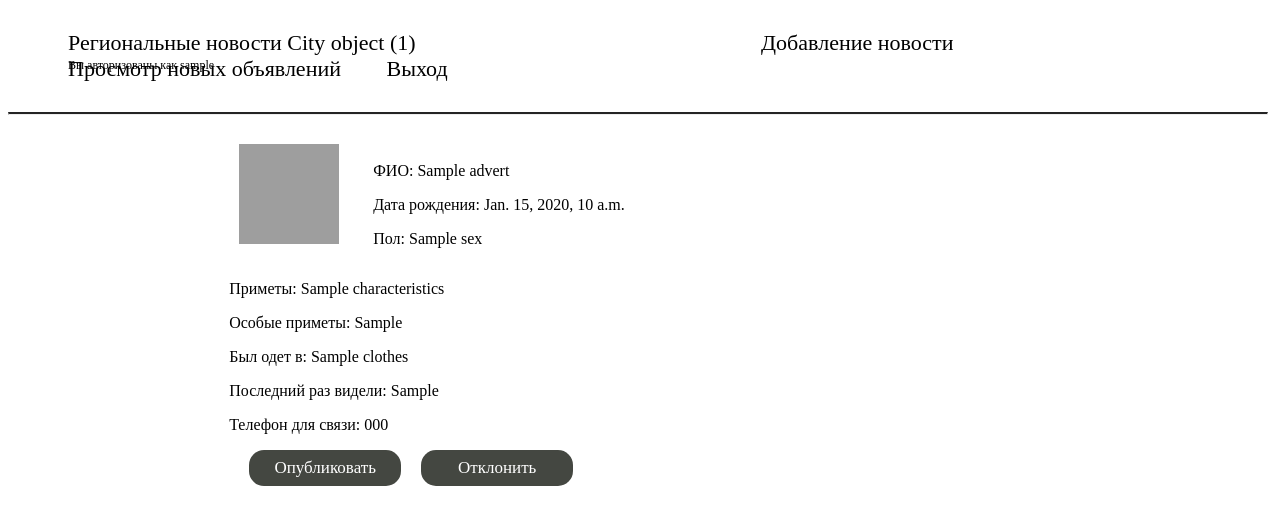
After one commit to savvinm/STProgect, a Django app: template townnews/templates/newadverts.html in a window 1280 px wide. The commit adds this page. Shown: the top 525 px of the page. Run offline with Django 3.2, Linux system fonts and the light colour scheme; tables that the repository leaves empty hold one stand-in row (values such as "Sample post"); the template is opened without the code that fills it: values that come from a table or form of the project are taken from there, most other values are stand-ins (such as "Sample title", 1, 10 or a date in 2020); grey boxes are pictures that could not be loaded.

Commit message:
moderation added

```diff
--- /dev/null
+++ b/townnews/static/css/adverts.css
@@ -0,0 +1,61 @@
+.container{
+margin: 0 auto;
+width: 65%;
+
+}
+.image_box div{
+  display: inline-block;
+}
+.image_text{
+  margin-left: 30px;
+}
+.ad_image{
+  margin-left: 10px;
+}
+.adverts a{
+  text-align: center;
+  display: inline-block;
+  margin-left: 20px;
+  text-decoration: none;
+  width: 120px;
+  margin-top: 0px;
+  font-size: 17px;
+  appearance: none;
+  border: 0;
+  border-radius: 15px;
+  background: #444741;
+  color: #fff;
+  padding: 8px 16px;
+}
+.advert{
+  margin-top: 40px;
+}
+.moderation_form{
+
+}
+/*.accept_link{
+  margin-left: 30px;
+  text-decoration: none;
+  width: 300px;
+  margin-top: 20px;
+  font-size: 17px;
+  appearance: none;
+  border: 0;
+  border-radius: 15px;
+  background: #444741;
+  color: #fff;
+  padding: 8px 16px;
+}
+.reject_link{
+  margin-left: 50px;
+  text-decoration: none;
+  width: 300px;
+  margin-top: 20px;
+  font-size: 17px;
+  appearance: none;
+  border: 0;
+  border-radius: 15px;
+  background: #444741;
+  color: #fff;
+  padding: 8px 16px;
+}*/
--- a/townnews/static/css/header.css
+++ b/townnews/static/css/header.css
@@ -1,8 +1,8 @@
 .header_content{
   display: flex;
   justify-content: space-around;
-  font-family: Verdana;
-  font-size: 18px;
+  /*font-family: Verdana;*/
+  font-size: 22px;
 }
 .logintext{
   margin-left: 20px;
--- a/townnews/templates/header.html
+++ b/townnews/templates/header.html
@@ -14,7 +14,7 @@
                       <p class="logintext">Вы авторизованы как {{login}}</p>
                     </li>
                     <li><a href="addnews">Добавление новости</a></li>
-                    <li><a href="">Просмотр новых объявлений</a></li>
+                    <li><a href="newadverts">Просмотр новых объявлений</a></li>
                     <li><a href="login">Выход</a></li>
                   </ul>
                 </nav>
--- /dev/null
+++ b/townnews/templates/newadverts.html
@@ -0,0 +1,36 @@
+<!DOCTYPE html>
+{% load static %}
+<html>
+<head>
+    <meta charset="utf-8" />
+    <link rel="stylesheet" href="{% static "css/adverts.css"%}">
+    <title>Новые объявления</title>
+</head>
+<body>
+  {% include "header.html" %}
+  <div class="container">
+    <div class="adverts">
+      {% for ad in adverts %}
+      <div class="advert">
+        <div class="image_box">
+          <div class="ad_image">
+            <img src={{ad.image.path}} width="100" height="100">
+          </div>
+          <div class="image_text">
+            <p>ФИО: {{ad.name}}
+            <p>Дата рождения: {{ad.dateOfBirth}}
+            <p>Пол: {{ad.sex}}
+          </div>
+        </div>
+        <p>Приметы: {{ad.characteristics}}
+        <p>Особые приметы: {{ad.specCharacteristics}}
+        <p>Был одет в: {{ad.clothes}}
+        <p>Последний раз видели: {{ad.lastLocation}}
+        <p>Телефон для связи: {{ad.telephone}}
+      </div>
+      <a class="accept_link" href="acc/{{ad.id}}">Опубликовать</a><a class="reject_link" href="rej/{{ad.id}}">Отклонить</a>
+      {% endfor %}
+    </div>
+  </div>
+</body>
+</html>
--- a/townnews/townnews/urls.py
+++ b/townnews/townnews/urls.py
@@ -19,7 +19,10 @@ from django.urls import re_path
 from webapp import views
 
 urlpatterns = [
+    path('acc/<int:id>', views.accept),
+    path('rej/<int:id>', views.reject),
     path('addnews', views.addnews),
+    path('newadverts', views.newadverts),
     path('addpromo', views.addpromo),
     path('login', views.login),
     path('cleaner', views.clearPriority),
```
Also changed, not shown: townnews/static/css/main.css (+20 -3 lines), townnews/templates/index.html (+7 -3 lines), townnews/webapp/views.py (+42 -3 lines).
